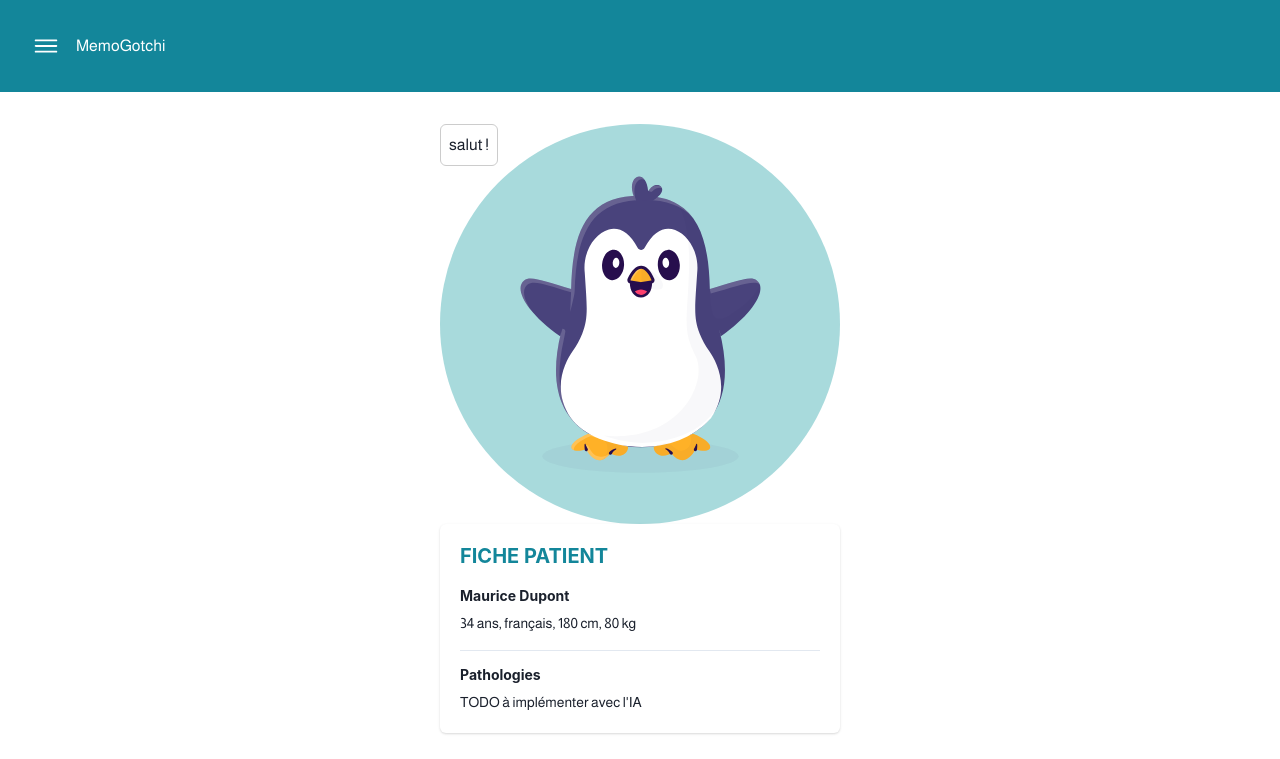
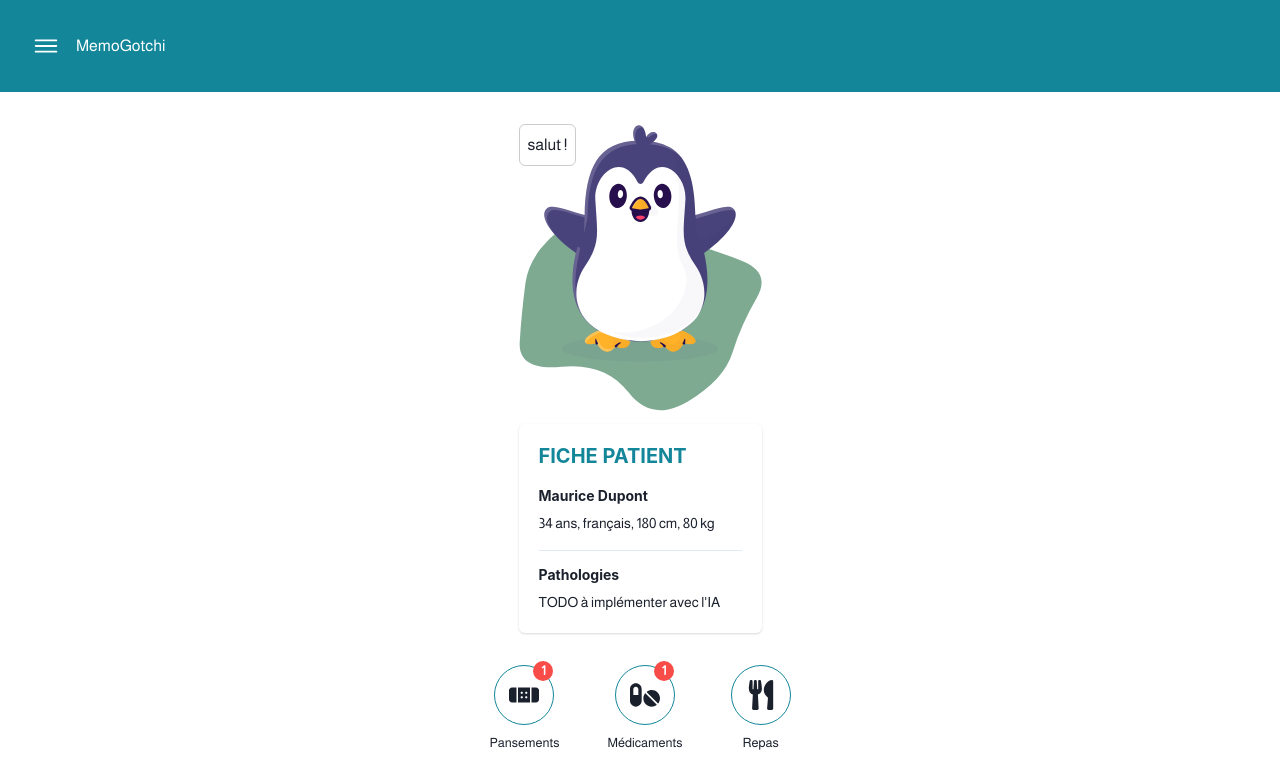
Before and after one commit to Wadoux-Nicolas/tamalou, a React (Vite) app in the folder front/: page / in a window 1280 px wide. Shown: the top 759 px of the page. Built offline with nearby package versions, Linux system fonts and the light colour scheme.

Commit message:
blob maurice

```diff
--- a/front/src/App.tsx
+++ b/front/src/App.tsx
@@ -24,7 +24,6 @@ function App() {
                 >
                     <Center>
                         <PenguinComponent/>
-
                     </Center>
 
                     <PatientCard
--- a/front/src/components/avatar.tsx
+++ b/front/src/components/avatar.tsx
@@ -1,31 +1,27 @@
 import React from 'react';
 import {Box, Center, Flex, Text} from '@chakra-ui/react';
 import PenguinSVG from "../assets/normal.svg";
-
+import blobSVG from "../assets/blob.svg";
 
 const PenguinComponent = () => {
     return (
         <Flex align="center" position="relative">
-            <Box
-                w="400px"
-                h="400px"
-                bg="#a8dadc"
-                borderRadius="full"
-                display="flex"
-                justifyContent="center"
-                alignItems="center"
-                overflow="hidden"
-                position="relative"
-            >
+            <Box h="300px">
                 <Center>
+                    <Box w="80%" h="100%" position="relative" zIndex="1" >
+                        <img src={PenguinSVG}/>
+
+                    </Box>
                     <Box
                         w="100%"
                         h="100%"
-                        position="relative"
+                        top="30%"
+                        position="absolute"
                     >
-                        <img src={PenguinSVG}/>
+                        <img src={blobSVG}/>
 
                     </Box>
+
                 </Center>
             </Box>
             <Box
```
Also changed, not shown: front/src/assets/blob.svg (added), 1 other file (tests, documents, lock files or other folders).
